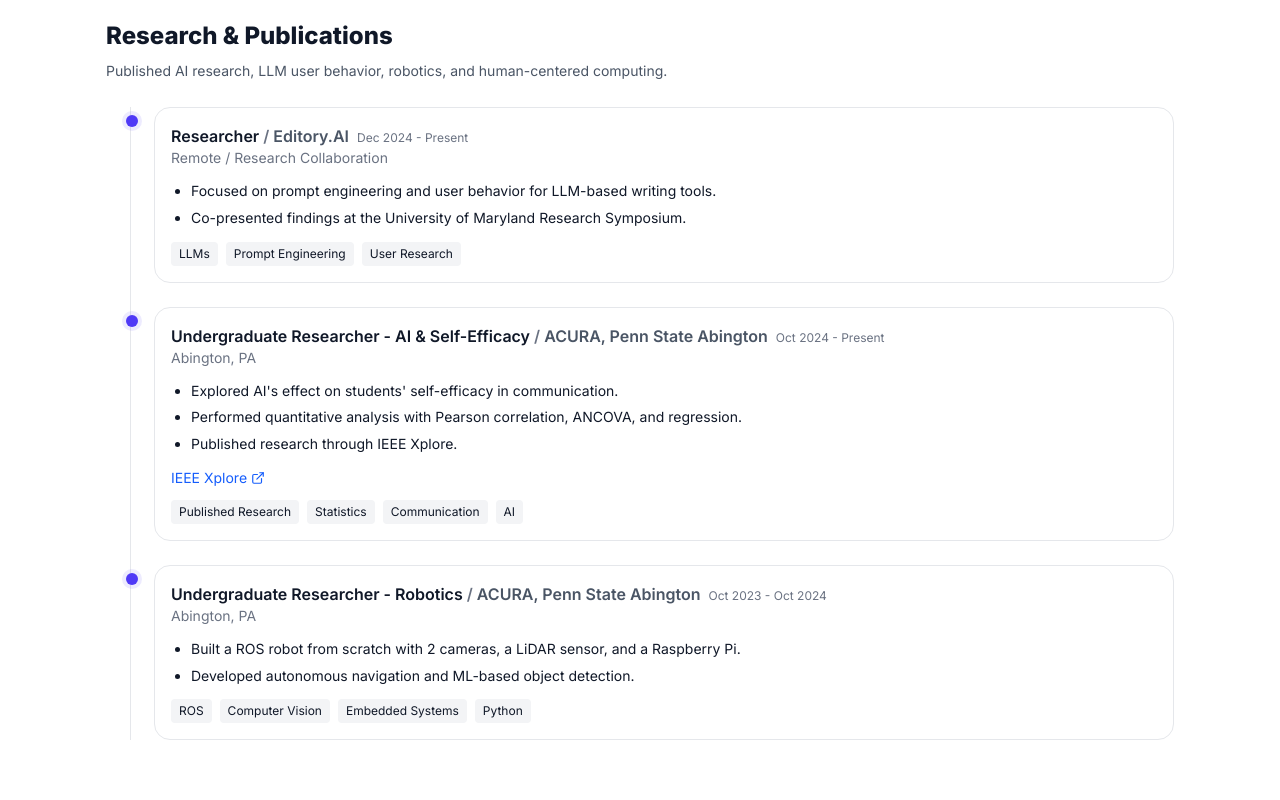
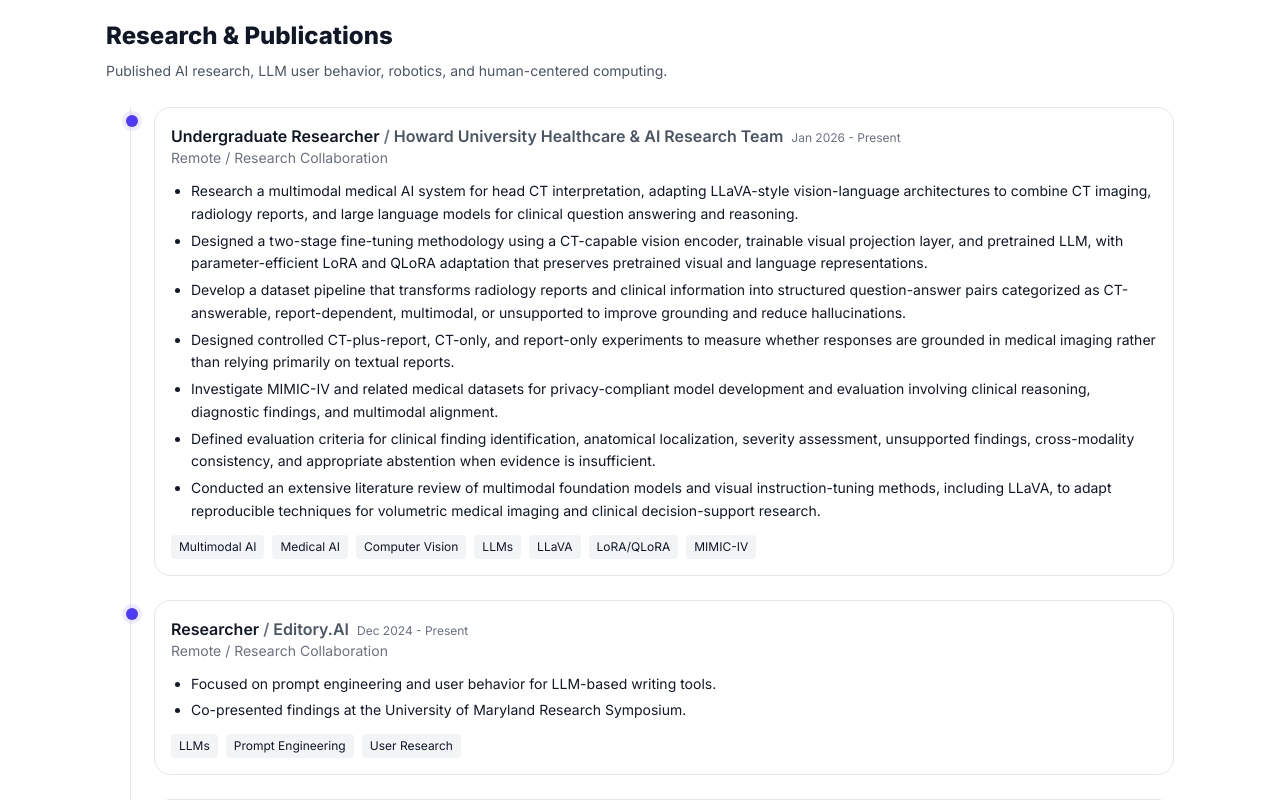
Before and after one commit to AlrJohn/my-portafolio, a React (Vite) app: page /experience in a window 1280 px wide. Shown: the part 1060-1860 px from the top of the page. Built offline with nearby package versions, Linux system fonts and the light colour scheme; no server answers.

Commit message:
research experience upated

```diff
--- a/src/data/experience.js
+++ b/src/data/experience.js
@@ -50,6 +50,25 @@
 ];
 
 export const researchExperience = [
+  {
+    id: 'multimodal-medical-ai-2026',
+    role: 'Undergraduate Researcher',
+    org: 'Howard University Healthcare & AI Research Team',
+    location: 'Remote / Research Collaboration',
+    start: '2026-01',
+    end: null,
+    current: true,
+    bullets: [
+      'Research a multimodal medical AI system for head CT interpretation, adapting LLaVA-style vision-language architectures to combine CT imaging, radiology reports, and large language models for clinical question answering and reasoning.',
+      'Designed a two-stage fine-tuning methodology using a CT-capable vision encoder, trainable visual projection layer, and pretrained LLM, with parameter-efficient LoRA and QLoRA adaptation that preserves pretrained visual and language representations.',
+      'Develop a dataset pipeline that transforms radiology reports and clinical information into structured question-answer pairs categorized as CT-answerable, report-dependent, multimodal, or unsupported to improve grounding and reduce hallucinations.',
+      'Designed controlled CT-plus-report, CT-only, and report-only experiments to measure whether responses are grounded in medical imaging rather than relying primarily on textual reports.',
+      'Investigate MIMIC-IV and related medical datasets for privacy-compliant model development and evaluation involving clinical reasoning, diagnostic findings, and multimodal alignment.',
+      'Defined evaluation criteria for clinical finding identification, anatomical localization, severity assessment, unsupported findings, cross-modality consistency, and appropriate abstention when evidence is insufficient.',
+      'Conducted an extensive literature review of multimodal foundation models and visual instruction-tuning methods, including LLaVA, to adapt reproducible techniques for volumetric medical imaging and clinical decision-support research.',
+    ],
+    tags: ['Multimodal AI', 'Medical AI', 'Computer Vision', 'LLMs', 'LLaVA', 'LoRA/QLoRA', 'MIMIC-IV'],
+  },
   {
     id: 'editory-ai-2024',
     role: 'Researcher',
```
Also changed, not shown: 1 other file (tests, documents, lock files or other folders).
